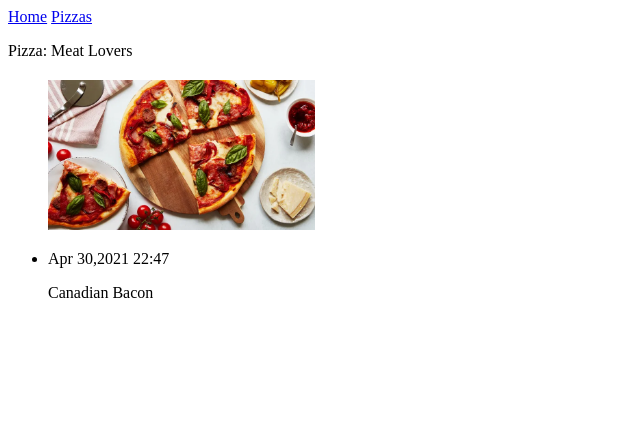
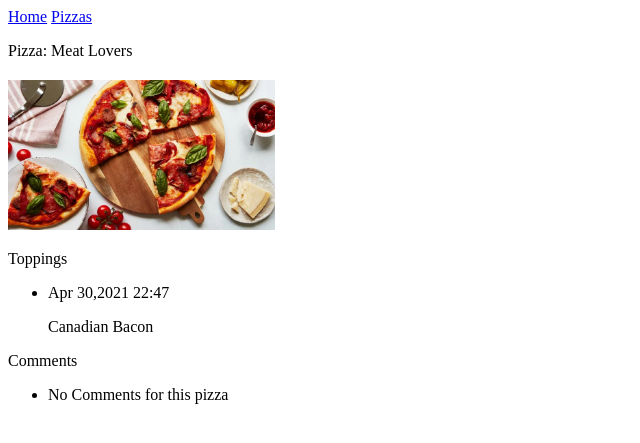
Before and after one commit to rprasai/django_pizzeria, a Django app: page /pizzas/2/ in a window 1280 px wide. Shown: the top 443 px of the page, without its empty margins (0-640 px from the left). Run offline with Django 3.2, Linux system fonts and the light colour scheme; data comes from the database, SQL or seed files in the repository; both versions use the stored data as it was after the commit.

Commit message:
Comments

```diff
--- a/pizzas/admin.py
+++ b/pizzas/admin.py
@@ -1,5 +1,6 @@
 from django.contrib import admin
 # Register your models here.
-from .models import Pizza, Topping
+from .models import Pizza, Topping, Comment
 admin.site.register(Pizza)
 admin.site.register(Topping)
+admin.site.register(Comment)
--- a/pizzas/models.py
+++ b/pizzas/models.py
@@ -1,4 +1,5 @@
 from django.db import models
+from django import forms
 
 # Create your models here.
 class Pizza(models.Model):
@@ -26,3 +27,13 @@ class Topping(models.Model):
 
     def __str__(self): #--str-- tells which info to show, here we specify to show only 1st 50 char
         return f"{self.name[:50]}..."
+
+class Comment(models.Model):
+    pizza = models.ForeignKey(Pizza, on_delete = models.CASCADE)
+    text = models.TextField()
+    date_added = models.DateTimeField(auto_now_add=True)
+    class Meta:
+        verbose_name_plural = 'comments'
+
+    def __str__(self): #--str-- tells which info to show, here we specify to show only 1st 50 char
+        return f"{self.text[:50]}..."
--- a/pizzas/templates/pizzas/pizza.html
+++ b/pizzas/templates/pizzas/pizza.html
@@ -2,16 +2,27 @@
 {% block content %}
 
 <p>Pizza: {{ pizza }}</p>
+<h2><img src="{{pizza.image.url}}" class="img-thumbnail" style="max-height:150px;" alt=""></h2>
+<div>Toppings</div>
 <ul>
-    <h2><img src="{{pizza.image.url}}" class="img-thumbnail" style="max-height:150px;" alt=""></h2>
     {% for topping in toppings %}
     <li>
         <p>{{topping.date_added|date:'M d,Y H:i'}}</p>
         <p>{{topping.name|linebreaks}}</p>
-
     </li>
     {% empty %}
     <li>No toppings for this pizza </li>
     {% endfor %}
 </ul>
+<div>Comments</div>
+<ul>
+    {% for comment in comments %}
+    <li>
+        <p>{{ comment.text }}</p>
+        <p>{{comment.date_added|date:'M d,Y H:i'}}</p>
+    </li>
+    {% empty %}
+    <li>No Comments for this pizza </li>
+    {% endfor %}
+</ul>
 {% endblock content %}
--- a/pizzas/templates/pizzas/pizzas.html
+++ b/pizzas/templates/pizzas/pizzas.html
@@ -6,9 +6,11 @@
     {% for pizza in pizzas %}
     <li>
         <a href="{% url 'pizzas:pizza' pizza.id%}">{{pizza}}</a>
+        <a href="{% url 'pizzas:comment' pizza.id %}">Add a Comment</a>
     </li>
     {% empty %}
     <li>No pizza has been added yet.</li>
     {% endfor %}
 </ul>
+<!-- <a href="{% url 'pizzas:comment'}">Add a Comment</a> -->
 {% endblock content %}
--- a/pizzas/urls.py
+++ b/pizzas/urls.py
@@ -6,4 +6,5 @@ from . import views
 app_name = 'pizzas'
 urlpatterns = [path ('',views.index, name='index'),
 path ('pizzas',views.pizzas, name='pizzas'),
-path ('pizzas/<int:pizza_id>/',views.pizza, name='pizza'),]
+path ('pizzas/<int:pizza_id>/',views.pizza, name='pizza'),
+path ('pizzas/<int:pizza_id>/comment/',views.comment, name='comment'),]
--- a/pizzas/views.py
+++ b/pizzas/views.py
@@ -1,5 +1,6 @@
-from django.shortcuts import render
+from django.shortcuts import render, redirect
 from .models import Pizza, Topping
+from pizzas import forms
 
 # Create your views here.
 def index(request):
@@ -15,5 +16,20 @@ def pizza(request, pizza_id):
     pizza = Pizza.objects.get(id = pizza_id)
    # image = Pizza.objects.get()
     toppings=pizza.topping_set.order_by('-date_added')
-    context={'pizza':pizza, 'toppings':toppings}
+    comments=pizza.comment_set.order_by('-date_added')
+    context={'pizza':pizza, 'toppings':toppings,'comments':comments }
     return render(request, 'pizzas/pizza.html',context)
+
+def comment(request, pizza_id):
+    if request.method != 'POST':
+        form=forms.CommentForm()
+    else:
+        pizza = Pizza.objects.get(id = pizza_id)
+        form=forms.CommentForm(data=request.POST)
+        if form.is_valid():
+            comment=form.save(commit=False)
+            comment.pizza=pizza
+            comment.save()
+            return redirect('pizzas:pizzas')
+    context={'form':form, 'pizza_id': pizza_id}
+    return render(request,'pizzas/comment.html',context)
```
Also changed, not shown: pizzas/forms.py (added, +13 -0 lines), pizzas/templates/pizzas/comment.html (added, +11 -0 lines), db.sqlite3, pizzas/migrations/0005_comment.py (added).
